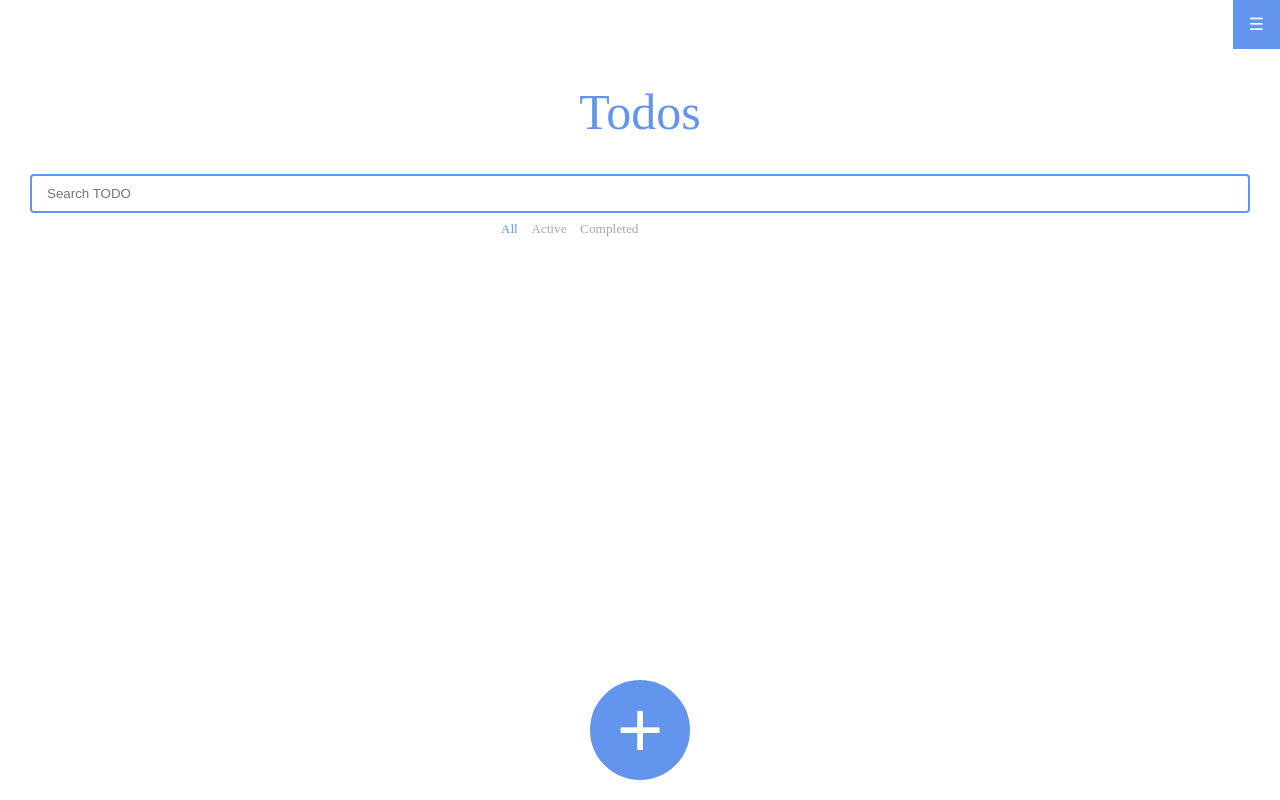
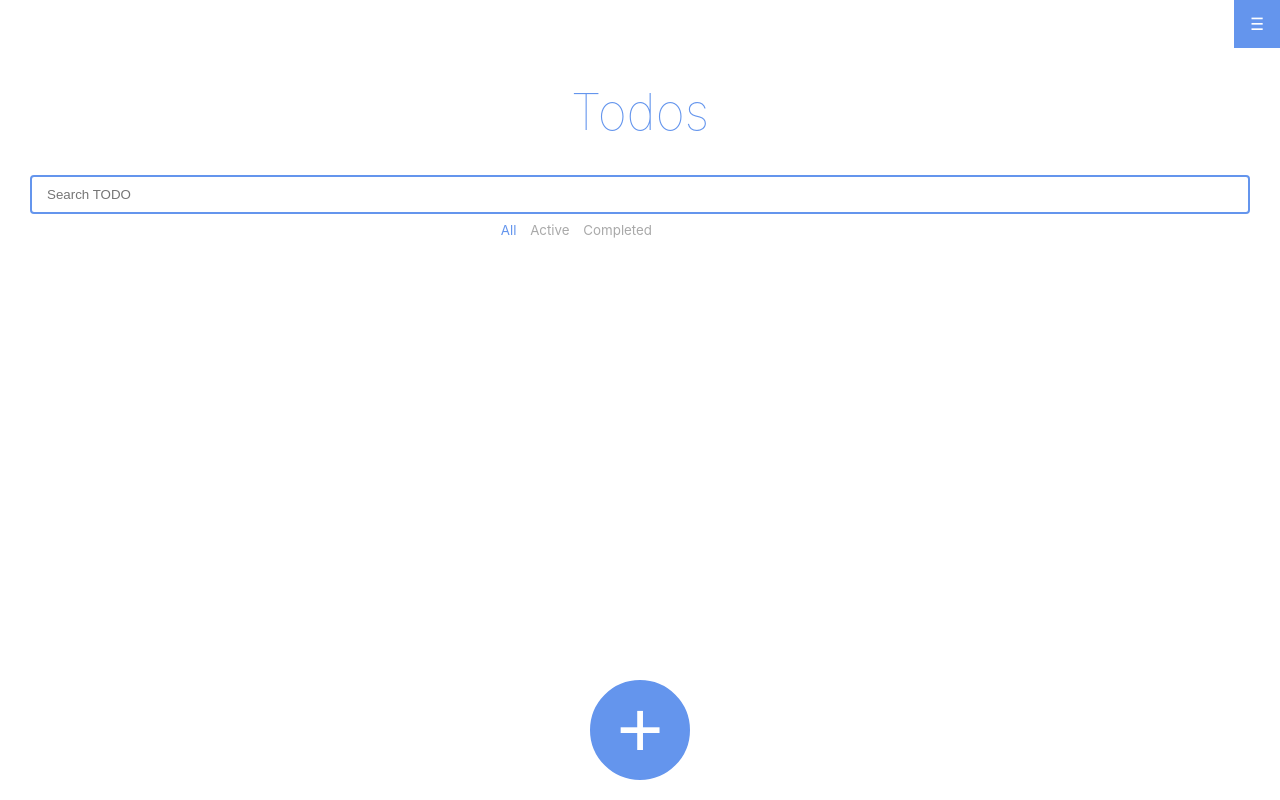
Before and after one commit to bigstomach07/bigstomach07.github.io, a plain HTML site: page index.html in a window 1280 px wide. Drawn offline with Linux system fonts and the light colour scheme.

Commit message:
Update index.css

```diff
--- a/index.css
+++ b/index.css
@@ -1,5 +1,5 @@
 body {
-    font: 'Helvetica Neue', Helvetica, Arial, sans-serif;
+    font-family: -apple-system, BlinkMacSystemFont, "PingFang SC","Helvetica Neue",STHeiti,"Microsoft Yahei",Tahoma,Simsun,sans-serif;
     margin: auto;
     display: grid;
     grid-template-rows: auto 1fr auto;
```
